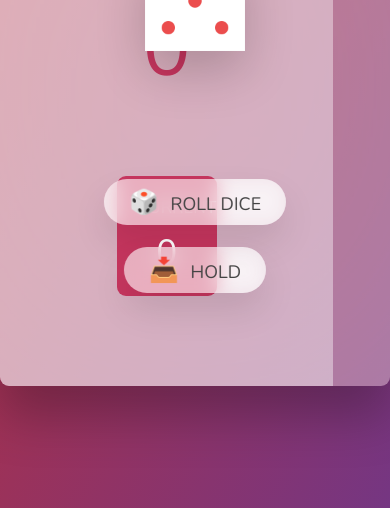
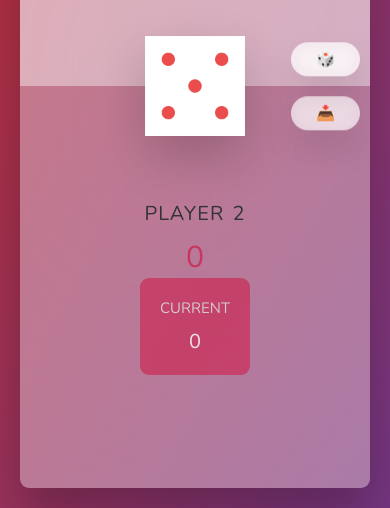
Before and after one commit to prashantpuri112/Pig-Game, a plain HTML site: page index.html in a window 390 px wide. Shown: the part 336-844 px from the top of the page. Drawn offline with nearby package versions, Linux system fonts and the light colour scheme.

Commit message:
made ui responsive and minor change in js

```diff
--- a/index.html
+++ b/index.html
@@ -30,8 +30,10 @@
 
     <img src="dice-5.png" alt="Playing dice" class="dice" />
     <button class="btn btn--new">🔃 New game</button>
-        <button class="btn btn--roll">🎲 Roll dice</button>
-        <button class="btn btn--hold">📥 Hold</button>
+    <div class="action_buttons">
+      <button class="btn btn--roll">🎲 <span> Roll dice<span></button>
+      <button class="btn btn--hold">📥 <span> Hold<span></button>
+    </div>
   </main>
   <script src="script.js"></script>
 </body>
--- a/script.js
+++ b/script.js
@@ -34,9 +34,8 @@ const init = function () {
 
     diceEl.classList.add('.hidden');
     player0El.classList.remove('player--winner');
-    player1El.classList.remove('player--winner');
     player0El.classList.add('player--active');
-    player1El.classList.remove('player--active');
+    player1El.classList.remove('player--winner', 'player--active');
 }
 
 init(); //Executing all the code inside the function
--- a/style.css
+++ b/style.css
@@ -20,12 +20,14 @@ body {
     display: flex;
     align-items: center;
     justify-content: center;
+    padding:2rem;
 }
 
 /* LAYOUT */
 main {
     position: relative;
-    width: 100rem;
+    width: 100%;
+    max-width:1200px;
     height: 60rem;
     background-color: rgba(255, 255, 255, 0.35);
     backdrop-filter: blur(200px);
@@ -33,13 +35,14 @@ main {
     box-shadow: 0 3rem 5rem rgba(0, 0, 0, 0.25);
     border-radius: 9px;
     overflow: hidden;
-    display: flex;
+    display: grid;
+    grid-template-columns:repeat(2, 1fr);
 }
 
 .player {
-    flex: 50%;
+    display: flex;
+    width: 100%;
     padding: 9rem;
-    display: flex;
     flex-direction: column;
     align-items: center;
     transition: all 0.75s;
@@ -173,3 +176,84 @@ main {
 .hidden {
     display: none;
 }
+.action_buttons{
+  position: absolute;
+  display: flex;
+  flex-direction:column;
+  gap: 2rem;
+  bottom: 15%;
+  left: 50%;
+}
+
+.action_buttons .btn{
+  position: relative;
+  top: 0;
+  left: 0;
+  width: fit-content;
+}
+@media (max-width:800px){
+  main{
+    grid-template-columns:repeat(1, 1fr);
+    height:100%;
+  }
+  main section{
+    padding: 2rem !important;
+    align-items:center;
+    justify-content:center;
+  }
+  .btn.btn--new{
+    top:1rem;
+    left:auto;
+    right:1rem;
+    transform:none;
+    width:fit-content;
+  }
+  .name{
+    font-size:2rem;
+  }
+  .dice{
+    top:50%;
+    left:50%;
+    transform: translate(-50%, -50%);
+  }
+  .score{
+    font-size:3rem !important;
+    margin: 0 !important;
+  }
+  .current{
+    width:fit-content;
+  }
+  .current-score{
+    font-size:2rem;
+  }
+  .current-label{
+    font-size: 1.5rem;
+  }
+
+
+  .action_buttons{
+    display: flex;
+    position: absolute;
+    align-items:flex-end;
+    justify-content:center;
+    flex-direction:column;
+    gap: 2rem;
+    right:1rem !important;
+    top: 50%;
+    transform: translateY(-50%);
+  }
+
+  .action_buttons .btn{
+    position: relative;
+    transform:none;
+    display:flex;
+    justify-content:center;
+    align-items:center;
+  }
+  .action_buttons .btn span{
+    display:none;
+  }
+  .btn, .btn::first-letter{
+    font-size:1.5rem !important;
+  }
+}
```
Lines whose indentation alone changed are shown as unchanged.
